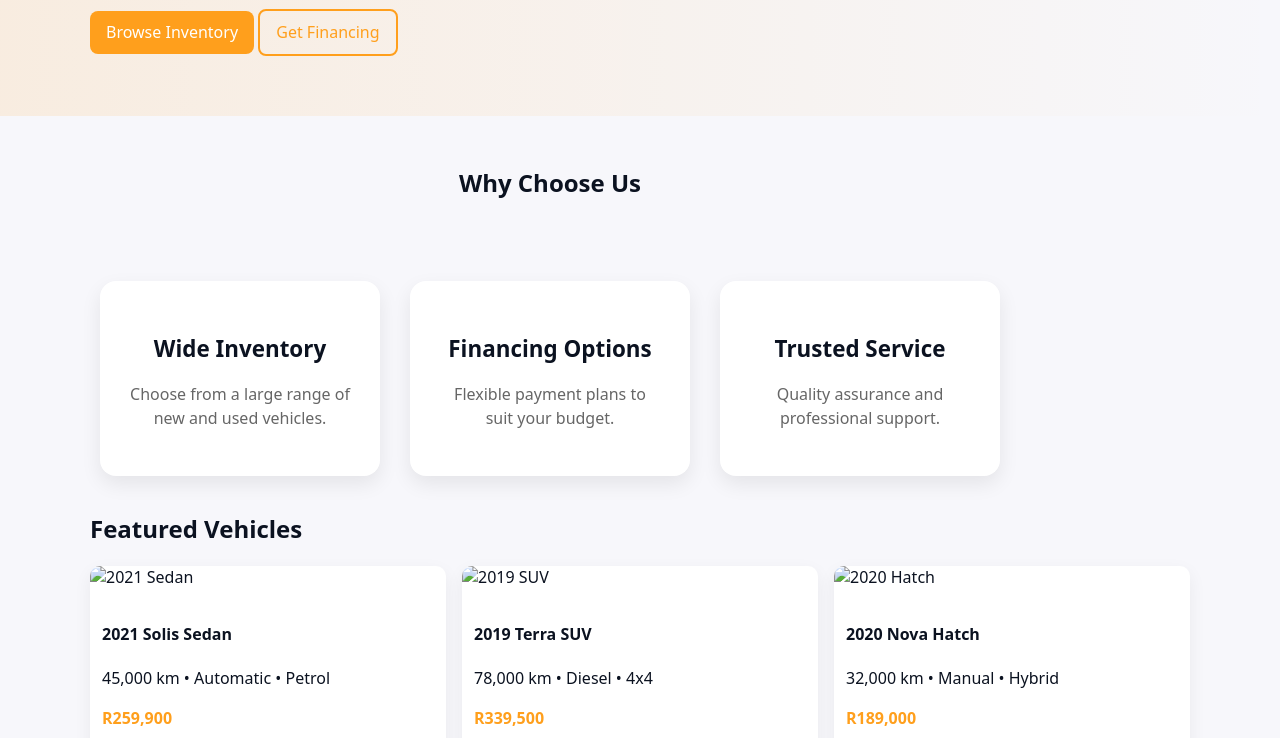
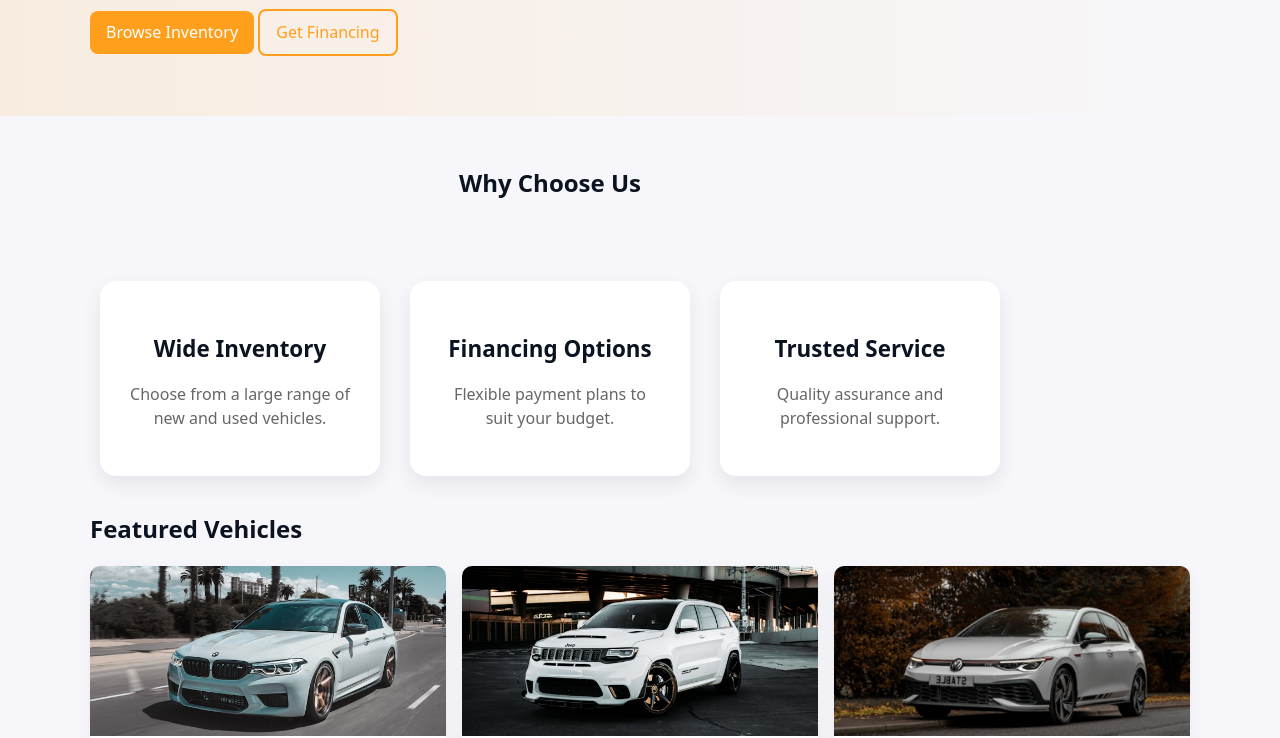
Before and after one commit to siyabongandlovuai-sv/Sunrise-Motors, a plain HTML site: page index.html in a window 1280 px wide. Shown: the part 222-960 px from the top of the page. Drawn offline with Linux system fonts and the light colour scheme.

Commit message:
Update index.html

```diff
--- a/index.html
+++ b/index.html
@@ -59,7 +59,7 @@
       <h2>Featured Vehicles</h2>
       <div class="grid">
         <div class="card">
-          <img src="images/bmw Sedan.jpg" alt="2021 Sedan">
+          <img src="bmw Sedan.jpg" alt="2021 Sedan">
           <div class="card-body">
             <h4>2021 Solis Sedan</h4>
             <p>45,000 km • Automatic • Petrol</p>
@@ -68,7 +68,7 @@
           </div>
         </div>
         <div class="card">
-          <img src="images/Jeep Suv.jpg" alt="2019 SUV">
+          <img src="Jeep Suv.jpg" alt="2019 SUV">
           <div class="card-body">
             <h4>2019 Terra SUV</h4>
             <p>78,000 km • Diesel • 4x4</p>
@@ -77,7 +77,7 @@
           </div>
         </div>
         <div class="card">
-          <img src="images/Vw Hatch.jpg" alt="2020 Hatch">
+          <img src="Vw Hatch.jpg" alt="2020 Hatch">
           <div class="card-body">
             <h4>2020 Nova Hatch</h4>
             <p>32,000 km • Manual • Hybrid</p>
```
